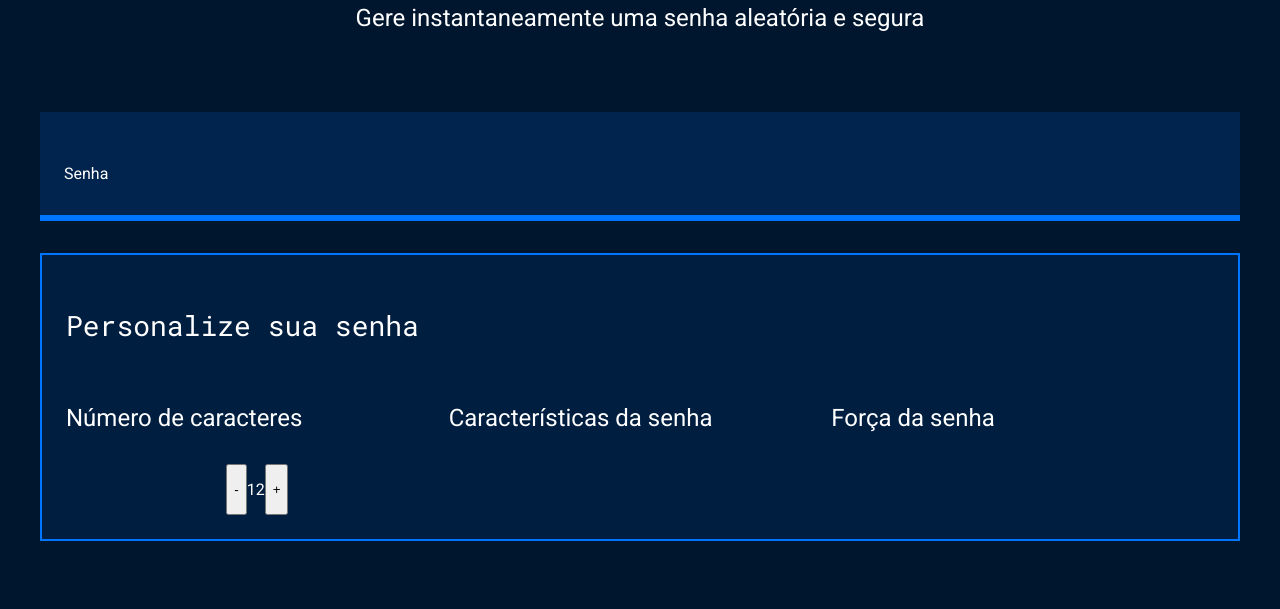
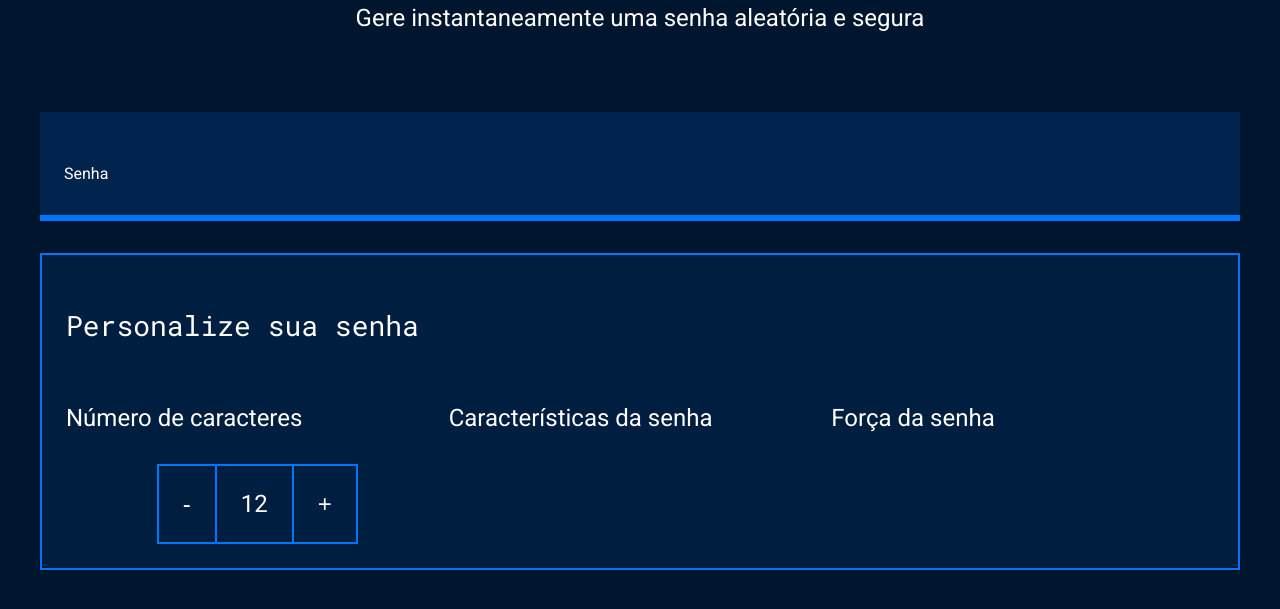
Before and after one commit to jacksombrbs/senhas, a plain HTML site: page index.html in a window 1280 px wide. Shown: the part 191-800 px from the top of the page. Drawn offline with Linux system fonts and the light colour scheme.

Commit message:
Aula 1 (#2)

```diff
--- a/style.css
+++ b/style.css
@@ -90,6 +90,22 @@ body{
     justify-content: center;
 }
 
+.parametro-senha__botao{
+    background-color: var(--fundo-texto);
+    color: var(--branco);
+    border: 2px solid var(--borda);
+    padding: 24px;
+    font-size: 24px;
+    cursor: pointer;
+}
+.parametro-senha__texto{
+    padding: 24px;
+    border-top: 2px solid var(--borda);
+    border-bottom: 2px solid var(--borda);
+    margin: 0;
+    font-size: 24px;
+}
+
 @media screen and (min-width: 768px) {
     .parametro-coluna__senha{
         flex-direction: row;
```
